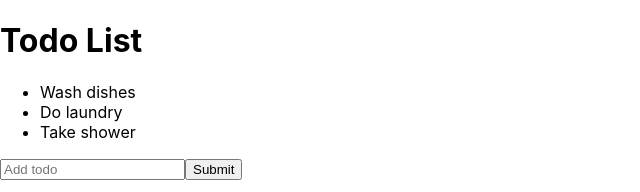
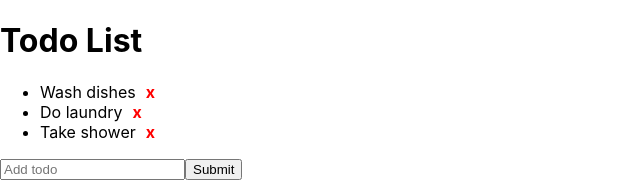
Before and after one commit to warouss/react-todo, a React (Create React App) app: page / in a window 1280 px wide. Shown: the top 192 px of the page, without its empty margins (0-640 px from the left). Built offline with nearby package versions, Linux system fonts and the light colour scheme.

Commit message:
How to Handle Deleting Todos

```diff
--- a/src/App.js
+++ b/src/App.js
@@ -14,6 +14,32 @@ export default function App() {
       <TodoList todos={todos} setTodos={setTodos} />
       <AddTodo setTodos={setTodos} />
     </div>
+  );
+}
+
+function DeleteTodo({ todo, setTodos }) {
+  function handleDeleteTodo() {
+    const confirmed = window.confirm("Do you want to delete this?");
+    if (confirmed) {
+      setTodos((prevTodos) => {
+        return prevTodos.filter((t) => t.id !== todo.id);
+      });
+    }
+  }
+
+  return (
+    <span
+      onClick={handleDeleteTodo}
+      role="button"
+      style={{
+        color: "red",
+        fontWeight: "bold",
+        marginLeft: 10,
+        cursor: "pointer"
+      }}
+    >
+      x
+    </span>
   );
 }
 
@@ -40,9 +66,12 @@ function TodoList({todos, setTodos}) {
     <ul>
       {todos.map((todo) => (
         <li
-        onClick={() => handleToggleTodo(todo)}
+        onDoubleClick={() => handleToggleTodo(todo)}
         style={{textDecoration: todo.done ? 'line-through' : ''}}
-        key={todo.id}>{todo.text}</li>
+        key={todo.id}>
+          {todo.text}
+          <DeleteTodo todo={todo} setTodos={setTodos}/>
+        </li>
       ))}
     </ul>
   );
@@ -55,7 +84,7 @@ function AddTodo({ setTodos }) {
     event.preventDefault(); // This method prevents the default action whenever we submit a form
     const text = event.target.elements.addTodo.value;
     const todo = {
-      id: 4,
+      id: Math.random(),
       text,
       done: false
     };
--- a/src/styles.css
+++ b/src/styles.css
@@ -0,0 +1,4 @@
+.App {
+    font-family: sans-serif;
+    text-align: center;
+  }
```
